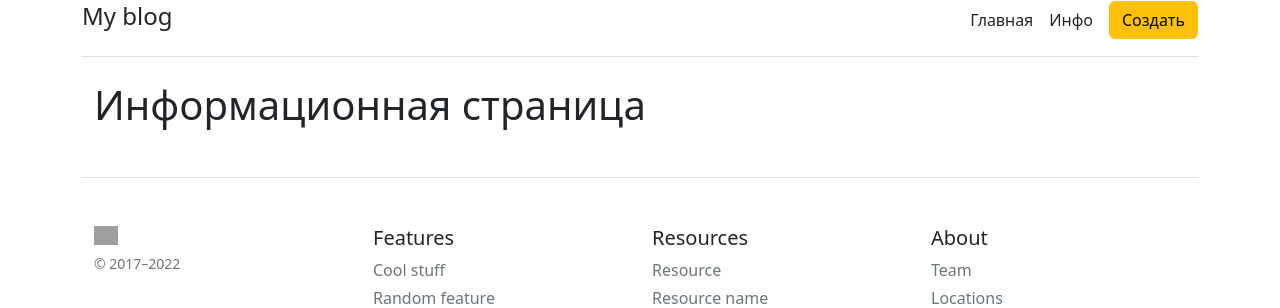
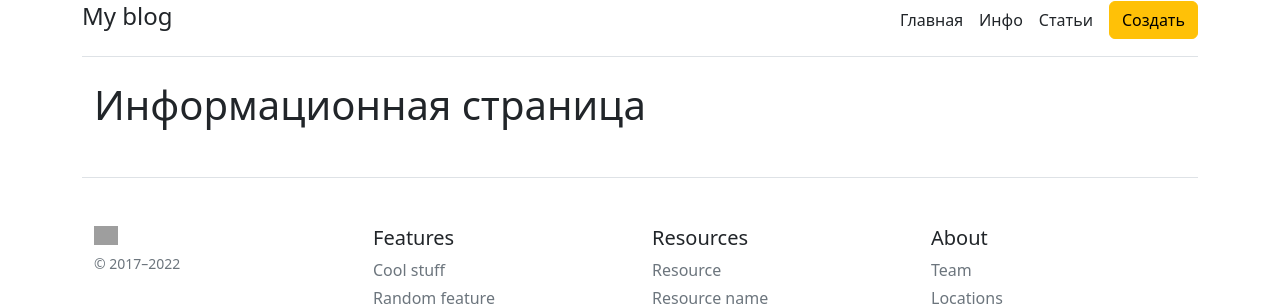
Before and after one commit to konamichi/Flask-blog, a Flask app: page /about in a window 1280 px wide. Shown: the top 308 px of the page. Run offline with Flask 2, Linux system fonts and the light colour scheme; grey boxes are pictures that could not be loaded.

Commit message:
feat: add posts link

```diff
--- a/templates/base.html
+++ b/templates/base.html
@@ -18,6 +18,7 @@
         <a class="me-3 py-2 text-dark text-decoration-none" href="/">Главная</a>
         <a class="me-3 py-2 text-dark text-decoration-none" href="/about">Инфо</a>
     </nav>
+        <a class="me-3 py-2 text-dark text-decoration-none" href="/posts">Статьи</a>
         <a class="btn btn-warning" href="/create-article">Создать</a>
 </div>
 
```
